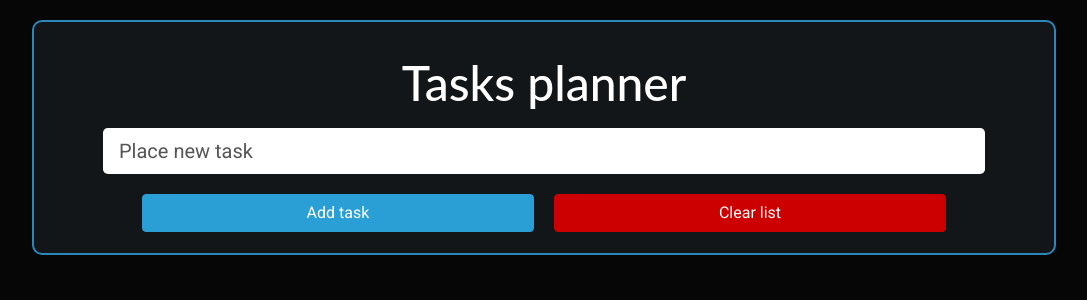
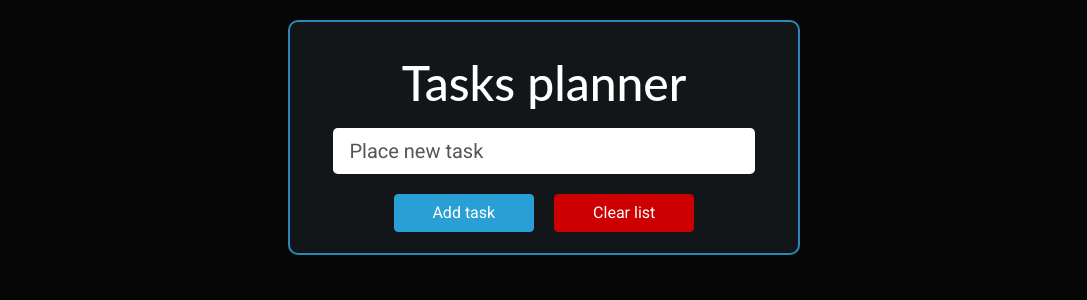
Before and after one commit to vikvanton/reacttasksman, a React (Create React App) app: page / in a window 1280 px wide. Shown: the top 300 px of the page, without its empty margins (96-1183 px from the left). Built offline with nearby package versions, Linux system fonts and the light colour scheme.

Commit message:
1 file modified

```diff
--- a/src/style.css
+++ b/src/style.css
@@ -8,7 +8,7 @@ ul {
 li {
   list-style-type: none;
   padding: 10px;
-  margin: 20px 10% 20px 10%;
+  margin: 20px 30% 20px 30%;
   background-color:rgba(61, 120, 175, 0.45);
   border-width: 2px;
   border-style: solid;
@@ -22,7 +22,7 @@ form {
   width: 90%;
 }
 .btn-form {
-  width: 40%;
+  width: 30%;
   margin: 20px 10px 10px 10px;
 }
 .btn:focus {
@@ -34,8 +34,8 @@ form {
 }
 .header {
   top: 20px;
-  left: 10%;
-  right: 10%;
+  left: 30%;
+  right: 30%;
   height: 235px;
   position: fixed;
   background-color:rgba(22, 25, 27, 0.9);
@@ -45,3 +45,12 @@ form {
   border-radius: 10px;
   text-align: center;
 }
+@media screen and (max-width: 1176px) {
+  li {
+    margin: 20px 10% 20px 10%;
+  }
+  .header {
+    left: 10%;
+    right: 10%;
+  }
+}
```
